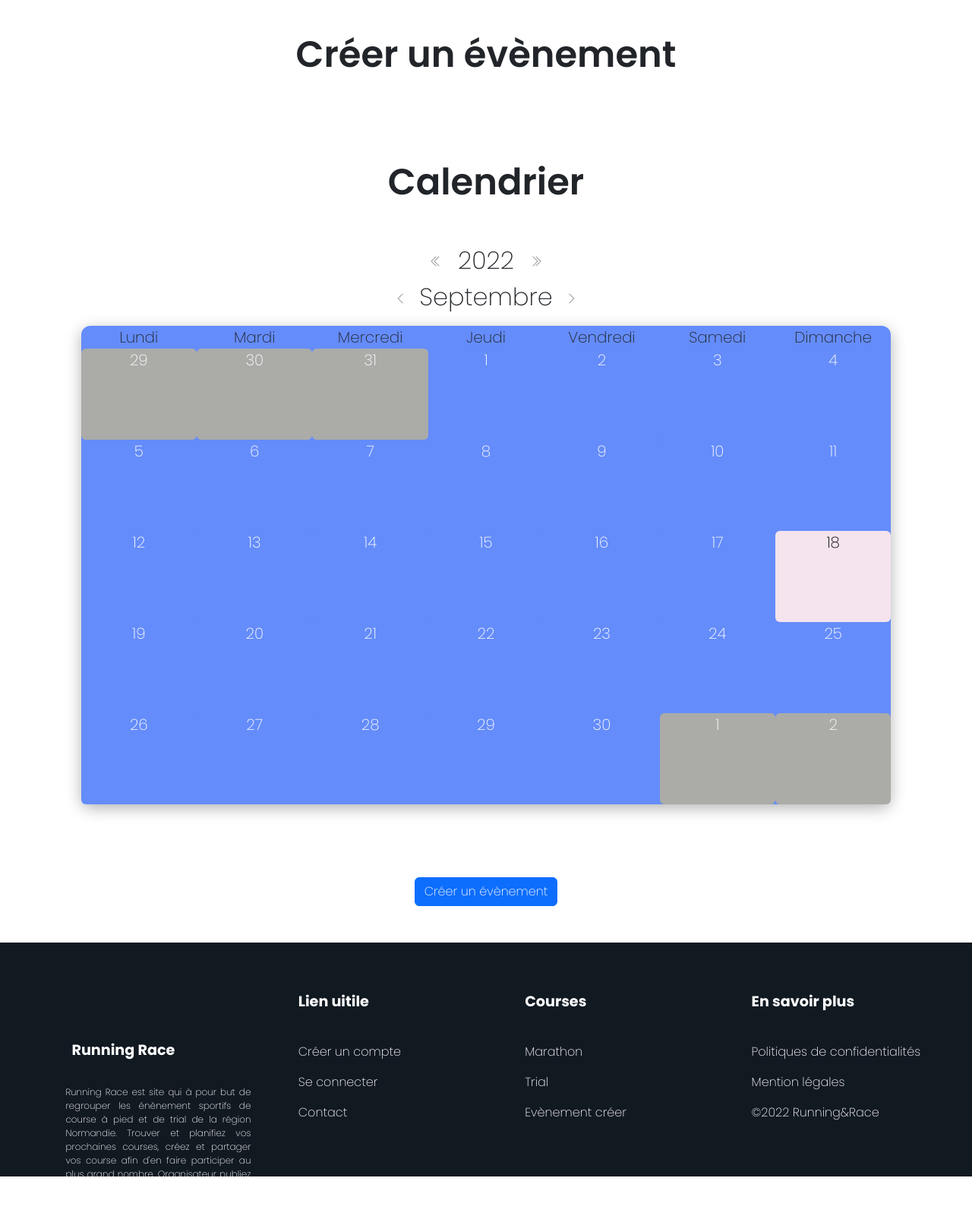
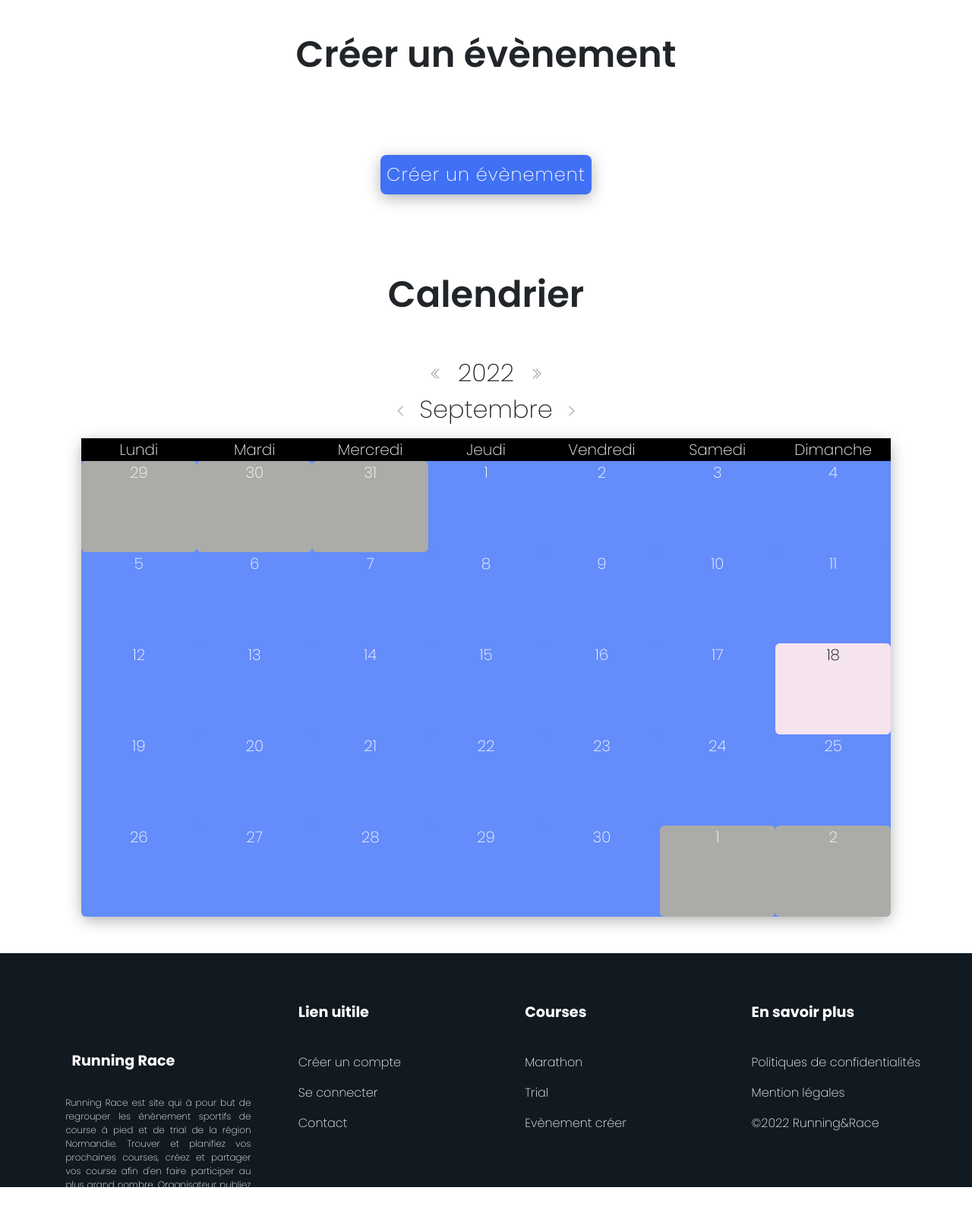
Before and after one commit to MickaelVotte/TitreProV2, a PHP site: page /view/event.php in a window 1280 px wide. Shown: the part 132-1737 px from the top of the page at 76% size. Before the commit the page ends 1681 px from the top, so only its background shows below. Run offline with PHP 8.4, Linux system fonts and the light colour scheme; some libraries are stand-ins or nearby versions.

```diff
--- a/assets/style/calendar.css
+++ b/assets/style/calendar.css
@@ -20,9 +20,9 @@
 
 .week-days
 {
-    font-size: 3rem;
-    color: #dfebed;
-    border-radius: 0.75rem;
+ background-color:black;
+  color: #fff;
+
 }
 
 
--- a/assets/style/home.css
+++ b/assets/style/home.css
@@ -145,7 +145,7 @@
     border-radius: 0.3rem;
     background-color: rgb(255, 0, 68);
     color: #fff;
-    box-shadow: inset 0 0 0 0 #f9e506;
+    box-shadow: inset 0 0 0 0 #4070f4;
     transition: ease-out 0.3s;
     font-size: 1rem;
     outline: none;
@@ -154,8 +154,8 @@
 }
 
 .btncard:hover {
-    box-shadow: inset 15rem 0 0 0 #f9e506;
-    color: #000;
+    box-shadow: inset 15rem 0 0 0 #4070f4;
+    color: #fff;
     cursor: pointer;
     letter-spacing: 0.1rem;
     border: 1px solid #000;
--- a/assets/style/login.css
+++ b/assets/style/login.css
@@ -268,3 +268,24 @@ i{
     box-shadow: 2p 2px 10px rgba(0, 0, 0, 0.2);
     height: 20rem;
 }
+
+.btn-login3
+{
+    letter-spacing: 1px;
+    border: none;
+    background-color: #4070f4;
+    border-radius: 0.5rem;
+    color: #fff;
+    text-decoration: none;
+    font-size: 1.5rem;
+    padding: 0.5rem;
+    box-shadow: 0 5px 20px rgba(0, 0, 0, 0.3);
+    transition: ease-in-out 0.2s;
+}
+
+.btn-login3:hover{
+    transform: scale(1.07);
+    background-color: green;
+    color: white;
+    cursor: pointer;
+}
--- a/view/event.php
+++ b/view/event.php
@@ -14,6 +14,10 @@ require_once "../controllers/controller_calendar.php";
 
 <div class="text-center m-5 p-0">
     <div class="titleAccueil hrLigne">Créer un évènement</div>
+</div>
+
+<div class="d-flex justify-content-center m-5">
+    <a class="btn-login3" href="../view/editEvent.php">Créer un évènement</a>
 </div>
 
 
@@ -38,7 +42,7 @@ require_once "../controllers/controller_calendar.php";
             <!-- Nous réalisons une boucle pour afficher les jours de la semaine -->
             <?php
             foreach ($days as $key => $value) { ?>
-                <div class="text-center  rounded"><?= $value ?></div>
+                <div class="text-center  week-days"><?= $value ?></div>
             <?php } ?>
 
 
@@ -55,10 +59,6 @@ require_once "../controllers/controller_calendar.php";
 
 </div>
 
-<div class="d-flex justify-content-center m-5">
-    <a class="btn btn-primary" href="../view/editEvent.php">Créer un évènement</a>
-</div>
-
 
 
 
--- a/view/home.php
+++ b/view/home.php
@@ -120,7 +120,7 @@
                 <!-- Nous réalisons une boucle pour afficher les jours de la semaine -->
                 <?php
                 foreach ($days as $key => $value) { ?>
-                    <div class="text-center text-light bg-dark"><?= $value ?></div>
+                    <div class="text-center week-days"><?= $value ?></div>
                 <?php } ?>
 
 
```
Also changed, not shown: controllers/controller_OneCourseInfo.php (+13 -2 lines), controllers/controller_courses.php (+0 -10 lines), controllers/controller_editEvent.php (+10 -5 lines), models/InscriptionRace.php (+44 -0 lines), view/courses.php (+11 -1 lines), view/oneCourseInfo.php (+40 -13 lines).
